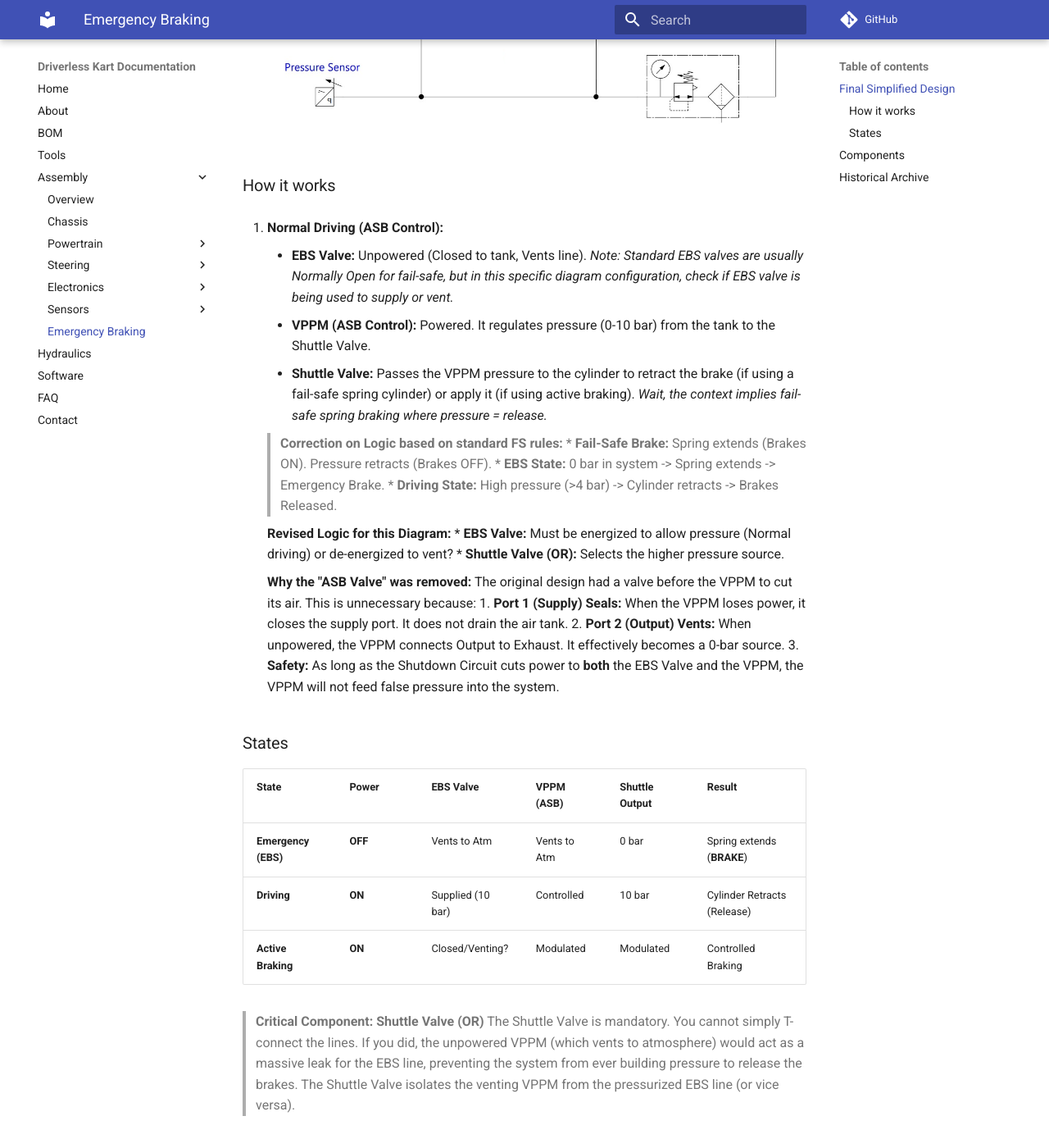
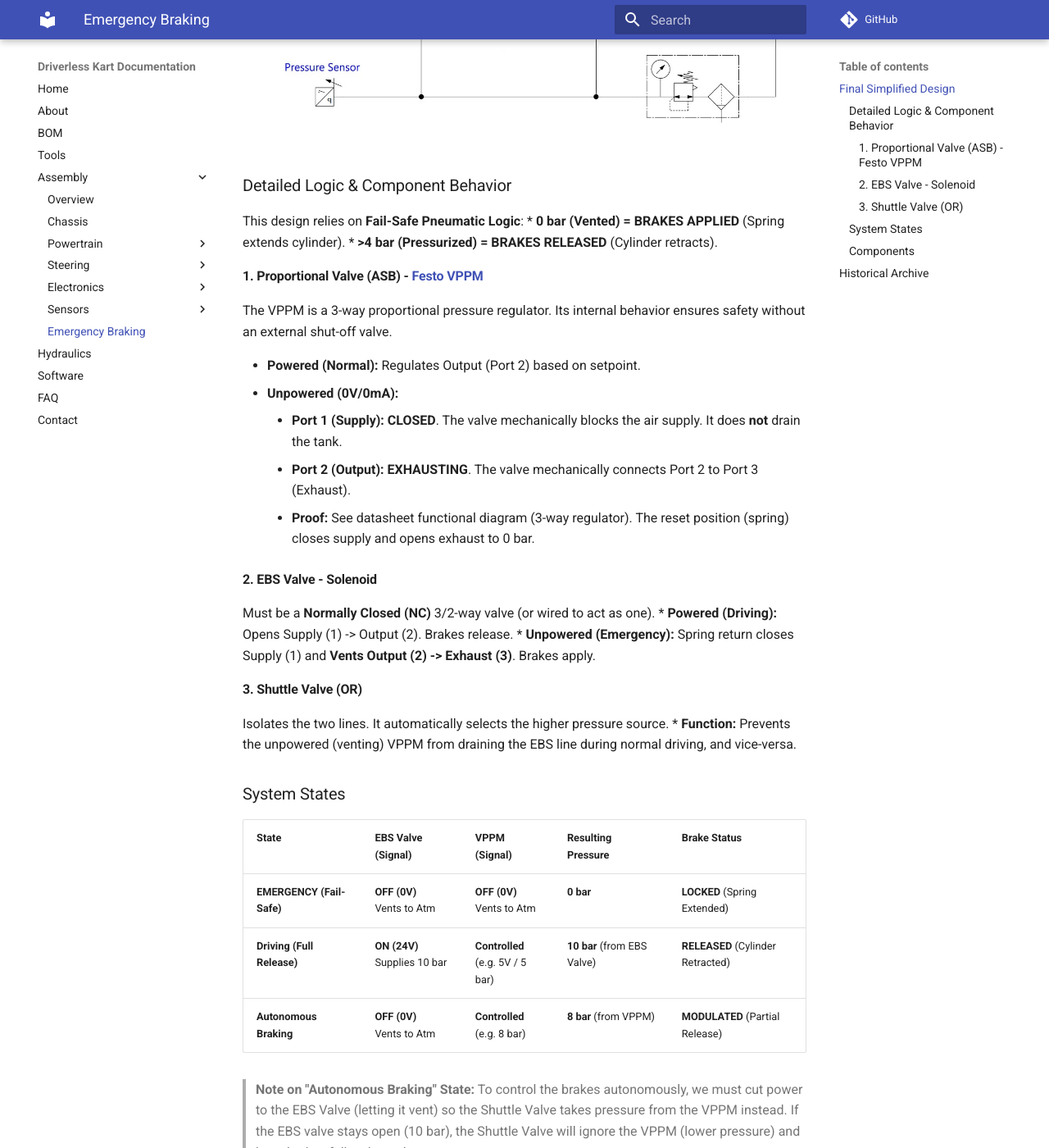
Before and after one commit to UM-Driverless/kart_docs, an MkDocs documentation site: the page built from docs/assembly/emergency-braking/index.md, in a window 1280 px wide and 1400 px high, scrolled down 630 px. Shown: the whole window at 82% size. Built offline with MkDocs 1.6.1 and Material for MkDocs 9.7.7, drawn with Linux system fonts in a browser that asks for light colours; comment, search, counter and statistics services are not loaded; some of the changed text lies outside the part shown.

Commit message:
docs: improve EBS section with detailed logic, component behavior, and datasheet proofs

```diff
--- a/docs/assembly/emergency-braking/index.md
+++ b/docs/assembly/emergency-braking/index.md
@@ -6,44 +6,51 @@ We have validated a simplified design that removes the redundant ASB isolation v
 
 ![](simplified-design.png)
 
-### How it works
+### Detailed Logic & Component Behavior
 
-1.  **Normal Driving (ASB Control):**
-    *   **EBS Valve:** Unpowered (Closed to tank, Vents line). *Note: Standard EBS valves are usually Normally Open for fail-safe, but in this specific diagram configuration, check if EBS valve is being used to supply or vent.*
-    *   **VPPM (ASB Control):** Powered. It regulates pressure (0-10 bar) from the tank to the Shuttle Valve.
-    *   **Shuttle Valve:** Passes the VPPM pressure to the cylinder to retract the brake (if using a fail-safe spring cylinder) or apply it (if using active braking). *Wait, the context implies fail-safe spring braking where pressure = release.*
+This design relies on **Fail-Safe Pneumatic Logic**:
+*   **0 bar (Vented) = BRAKES APPLIED** (Spring extends cylinder).
+*   **>4 bar (Pressurized) = BRAKES RELEASED** (Cylinder retracts).
 
-    > **Correction on Logic based on standard FS rules:**
-    > *   **Fail-Safe Brake:** Spring extends (Brakes ON). Pressure retracts (Brakes OFF).
-    > *   **EBS State:** 0 bar in system -> Spring extends -> Emergency Brake.
-    > *   **Driving State:** High pressure (>4 bar) -> Cylinder retracts -> Brakes Released.
+#### 1. Proportional Valve (ASB) - [Festo VPPM](https://www.festo.com/net/SupportPortal/Files/43063/VPPM_en.pdf)
+The VPPM is a 3-way proportional pressure regulator. Its internal behavior ensures safety without an external shut-off valve.
 
-    **Revised Logic for this Diagram:**
-    *   **EBS Valve:** Must be energized to allow pressure (Normal driving) or de-energized to vent?
-    *   **Shuttle Valve (OR):** Selects the higher pressure source.
+*   **Powered (Normal):** Regulates Output (Port 2) based on setpoint.
+*   **Unpowered (0V/0mA):**
+    *   **Port 1 (Supply):** **CLOSED**. The valve mechanically blocks the air supply. It does **not** drain the tank.
+    *   **Port 2 (Output):** **EXHAUSTING**. The valve mechanically connects Port 2 to Port 3 (Exhaust).
+    *   **Proof:** See datasheet functional diagram (3-way regulator). The reset position (spring) closes supply and opens exhaust to 0 bar.
 
-    **Why the "ASB Valve" was removed:**
-    The original design had a valve before the VPPM to cut its air. This is unnecessary because:
-    1.  **Port 1 (Supply) Seals:** When the VPPM loses power, it closes the supply port. It does not drain the air tank.
-    2.  **Port 2 (Output) Vents:** When unpowered, the VPPM connects Output to Exhaust. It effectively becomes a 0-bar source.
-    3.  **Safety:** As long as the Shutdown Circuit cuts power to **both** the EBS Valve and the VPPM, the VPPM will not feed false pressure into the system.
+#### 2. EBS Valve - Solenoid
+Must be a **Normally Closed (NC)** 3/2-way valve (or wired to act as one).
+*   **Powered (Driving):** Opens Supply (1) -> Output (2). Brakes release.
+*   **Unpowered (Emergency):** Spring return closes Supply (1) and **Vents Output (2) -> Exhaust (3)**. Brakes apply.
 
-### States
+#### 3. Shuttle Valve (OR)
+Isolates the two lines. It automatically selects the higher pressure source.
+*   **Function:** Prevents the unpowered (venting) VPPM from draining the EBS line during normal driving, and vice-versa.
 
-| State | Power | EBS Valve | VPPM (ASB) | Shuttle Output | Result |
-| :--- | :--- | :--- | :--- | :--- | :--- |
-| **Emergency (EBS)** | **OFF** | Vents to Atm | Vents to Atm | 0 bar | Spring extends (**BRAKE**) |
-| **Driving** | **ON** | Supplied (10 bar) | Controlled | 10 bar | Cylinder Retracts (Release) |
-| **Active Braking** | **ON** | Closed/Venting? | Modulated | Modulated | Controlled Braking |
+### System States
 
-> **Critical Component: Shuttle Valve (OR)**
-> The Shuttle Valve is mandatory. You cannot simply T-connect the lines. If you did, the unpowered VPPM (which vents to atmosphere) would act as a massive leak for the EBS line, preventing the system from ever building pressure to release the brakes. The Shuttle Valve isolates the venting VPPM from the pressurized EBS line (or vice versa).
+| State | EBS Valve (Signal) | VPPM (Signal) | Resulting Pressure | Brake Status |
+| :--- | :--- | :--- | :--- | :--- |
+| **EMERGENCY (Fail-Safe)** | **OFF (0V)**<br>Vents to Atm | **OFF (0V)**<br>Vents to Atm | **0 bar** | **LOCKED** (Spring Extended) |
+| **Driving (Full Release)** | **ON (24V)**<br>Supplies 10 bar | **Controlled**<br>(e.g. 5V / 5 bar) | **10 bar** (from EBS Valve) | **RELEASED** (Cylinder Retracted) |
+| **Autonomous Braking** | **OFF (0V)**<br>Vents to Atm | **Controlled**<br>(e.g. 8 bar) | **8 bar** (from VPPM) | **MODULATED** (Partial Release) |
 
-## Components
+> **Note on "Autonomous Braking" State:** To control the brakes autonomously, we must cut power to the EBS Valve (letting it vent) so the Shuttle Valve takes pressure from the VPPM instead. If the EBS valve stays open (10 bar), the Shuttle Valve will ignore the VPPM (lower pressure) and keep brakes fully released.
+
+### Components
 - [Solenoid valve](https://www.festo.com/tw/en/a/575488/) (Emergency)
+    - **Type:** 3/2-way, Normally Closed (NC).
+    - **Datasheet:** [VUVS Series](https://www.festo.com/net/SupportPortal/Files/477027/VUVS_en.pdf)
 - [Proportional Valve](https://www.festo.com/es/es/a/8153644/) (ASB Control)
+    - **Model:** VPPM-8L-L-1...
+    - **Datasheet:** [VPPM Manual](https://www.festo.com/net/SupportPortal/Files/43063/VPPM_en.pdf)
 - [Shuttle Valve](https://www.festo.com/es/es/a/6682/) (OR Logic)
+    - **Function:** Logic element OR.
 - Pressure sensor
+
 
 ---
 
```
